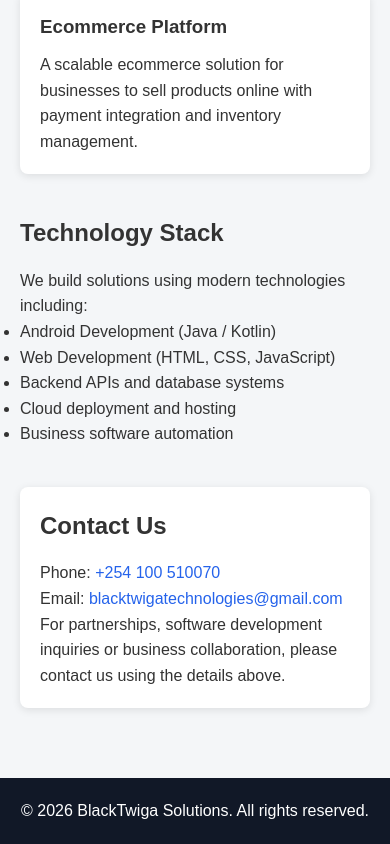
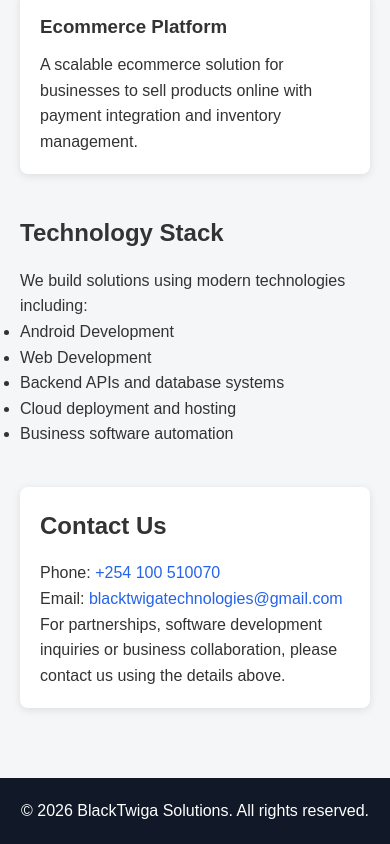
Before and after one commit to njoro-njoroge/BlackTwigaSolutions, a plain HTML site: page index.html in a window 390 px wide. Shown: the part 2204-3048 px from the top of the page. Drawn offline with Linux system fonts and the light colour scheme.

Commit message:
removed tech stack used in mobile and web development

```diff
--- a/index.html
+++ b/index.html
@@ -268,8 +268,8 @@
         <p>We build solutions using modern technologies including:</p>
 
         <ul>
-          <li>Android Development (Java / Kotlin)</li>
-          <li>Web Development (HTML, CSS, JavaScript)</li>
+          <li>Android Development</li>
+          <li>Web Development</li>
           <li>Backend APIs and database systems</li>
           <li>Cloud deployment and hosting</li>
           <li>Business software automation</li>
```
